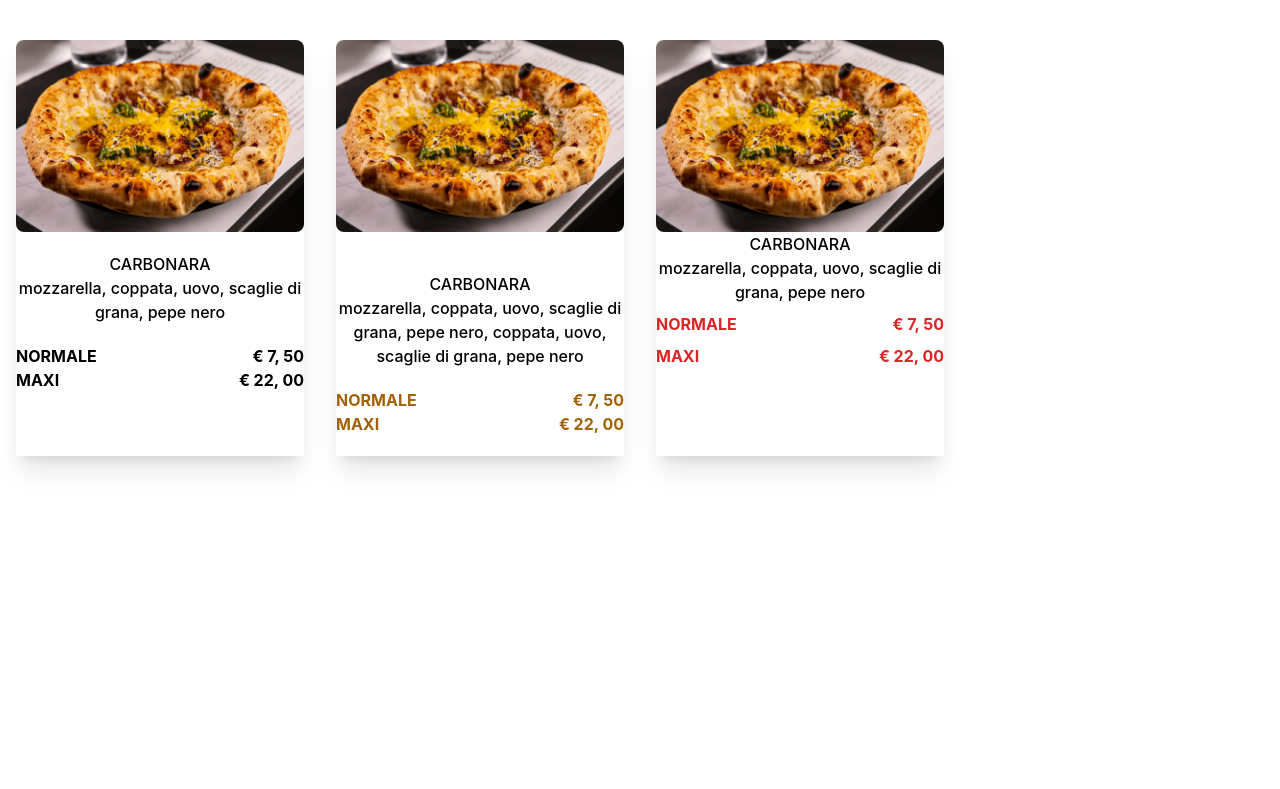
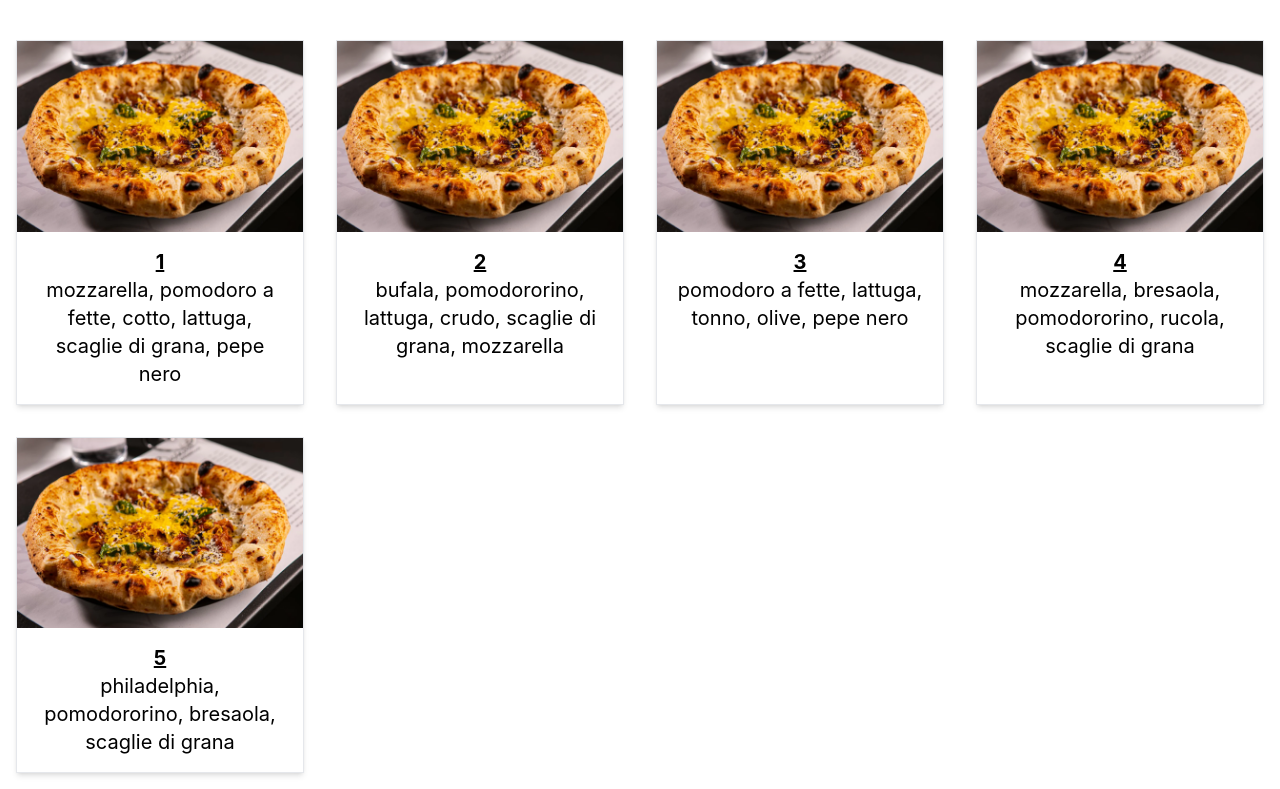
Before and after one commit to LuxitaLucia/pizzeriaS, a plain HTML site: page menu/pucce/index.html in a window 1280 px wide. Shown: the part 274-1063 px from the top of the page. Before the commit the page ends 800 px from the top, so only its background shows below. Drawn offline with nearby package versions, Linux system fonts and the light colour scheme.

Commit message:
section pucce done

```diff
--- a/menu/pucce/index.html
+++ b/menu/pucce/index.html
@@ -53,8 +53,9 @@
         </div>
       </nav>
 
+      <section>
         <div
-        class="bg-red-800 w-full flex justify-between items-center flex-wrap border-t-2 border-black"
+          class="bg-red-800 w-full flex justify-between items-center flex-wrap font-semibold border-t-2 border-black"
         >
           <a
             href="/menu/pizze-speciali"
@@ -97,98 +98,128 @@
             PUCCE
           </a>
         </div>
+      </section>
     </header>
 
     <main>
       <!-- Secțiune submeniu -->
       <section class="container mx-auto py-10 text-red-700">
-        <h2 class="text-3xl font-bold text-center">PUCCE</h2>
+        <h1 class="text-3xl font-bold text-center">PUCCE</h1>
 
-        <h1 class="text-3xl font-bold text-center mt-5">Il nostro Menu</h1>
+        <div class="text-3xl font-bold text-center mt-5">
+          Impasto ad olio, € 6, 00
+        </div>
       </section>
+      <!-- Secțiune meniu -->
       <section class="container mx-auto p-4">
         <div
-          class="grid grid-cols-1 sm:grid-cols-2 md:grid-cols-3 lg:grid-cols-4 gap-8"
+          class="grid grid-cols-1 sm:grid-cols-2 lg:grid-cols-3 xl:grid-cols-4 gap-8"
         >
+          <!-- Pizza 1 -->
           <div
-            class="block shadow-xl text-center font-medium hover:scale-105 transition-transform"
+            class="h-full border border-gray-200 text-center shadow-md transition duration-1000 hover:shadow-xl"
           >
+            <div class="overflow-hidden">
               <img
                 src="/photos/Carbonara.web.webp"
-              class="w-full rounded-lg"
-              alt="Pizza Carbonara"
+                alt="Pizza  CARBONARA"
+                class="scale-1 hover:scale-125 duration-1000"
               />
-            <div class="my-5 mb-0">
-              <div class="my-5">
-                <div>CARBONARA</div>
+            </div>
+            <div
+              class="p-4 text-xl flex flex-col justify-between gap-2 min-h-[100px] sm:min-h-[114px] xl:min-h-[141px]"
+            >
               <div>
-                  mozzarella, coppata, uovo, scaglie di grana, pepe nero
-                </div>
-              </div>
-              <div>
-                <div class="flex justify-between font-bold">
-                  <div>NORMALE</div>
-                  <div>€ 7, 50</div>
-                </div>
-                <div class="flex justify-between font-bold">
-                  <p>MAXI</p>
-                  <p>€ 22, 00</p>
+                <h3 class="font-bold underline">1</h3>
+                <p>
+                  mozzarella, pomodoro a fette, cotto, lattuga, scaglie di
+                  grana, pepe nero
+                </p>
               </div>
             </div>
           </div>
+          <!-- Pizza 2 -->
+          <div
+            class="h-full border border-gray-200 text-center shadow-md transition duration-1000 hover:shadow-xl"
+          >
+            <div class="overflow-hidden">
+              <img
+                src="/photos/Carbonara.web.webp"
+                alt="Pizza  CARBONARA"
+                class="scale-1 hover:scale-125 duration-1000"
+              />
             </div>
             <div
-            class="block shadow-xl text-center font-medium hover:scale-105 transition-transform"
+              class="p-4 text-xl flex flex-col justify-between gap-2 min-h-[100px] sm:min-h-[114px] xl:min-h-[141px]"
             >
-            <img
-              src="/photos/Carbonara.web.webp"
-              class="w-full rounded-lg"
-              alt="Pizza Carbonara"
-            />
-            <div class="my-5 flex flex-col">
-              <div class="my-5">
-                <div>CARBONARA</div>
               <div>
-                  mozzarella, coppata, uovo, scaglie di grana, pepe nero,
-                  coppata, uovo, scaglie di grana, pepe nero
-                </div>
-              </div>
-              <div class="text-yellow-700">
-                <div class="flex justify-between font-bold">
-                  <div>NORMALE</div>
-                  <div>€ 7, 50</div>
-                </div>
-                <div class="flex justify-between font-bold">
-                  <p>MAXI</p>
-                  <p>€ 22, 00</p>
+                <h3 class="font-bold underline">2</h3>
+                <p>
+                  bufala, pomodororino, lattuga, crudo, scaglie di grana,
+                  mozzarella
+                </p>
               </div>
             </div>
           </div>
+          <!-- Pizza 3 -->
+          <div
+            class="h-full border border-gray-200 text-center shadow-md transition duration-1000 hover:shadow-xl"
+          >
+            <div class="overflow-hidden">
+              <img
+                src="/photos/Carbonara.web.webp"
+                alt="Pizza  CARBONARA"
+                class="scale-1 hover:scale-125 duration-1000"
+              />
             </div>
             <div
-            class="block shadow-xl text-center font-medium hover:scale-105 transition-transform"
+              class="p-4 text-xl flex flex-col justify-between gap-2 min-h-[100px] sm:min-h-[114px] xl:min-h-[141px]"
             >
+              <div>
+                <h3 class="font-bold underline">3</h3>
+                <p>pomodoro a fette, lattuga, tonno, olive, pepe nero</p>
+              </div>
+            </div>
+          </div>
+          <!-- Pizza 4 -->
+          <div
+            class="h-full border border-gray-200 text-center shadow-md transition duration-1000 hover:shadow-xl"
+          >
+            <div class="overflow-hidden">
               <img
                 src="/photos/Carbonara.web.webp"
-              class="w-full rounded-lg"
-              alt="Pizza Carbonara"
+                alt="Pizza  CARBONARA"
+                class="scale-1 hover:scale-125 duration-1000"
               />
+            </div>
+            <div
+              class="p-4 text-xl flex flex-col justify-between gap-2 min-h-[100px] sm:min-h-[114px] xl:min-h-[141px]"
+            >
               <div>
-              <div>
-                <div>CARBONARA</div>
-                <div>
-                  mozzarella, coppata, uovo, scaglie di grana, pepe nero
+                <h3 class="font-bold underline">4</h3>
+                <p>
+                  mozzarella, bresaola, pomodororino, rucola, scaglie di grana
+                </p>
               </div>
             </div>
+          </div>
+          <!-- Pizza 5 -->
+          <div
+            class="h-full border border-gray-200 text-center shadow-md transition duration-1000 hover:shadow-xl"
+          >
+            <div class="overflow-hidden">
+              <img
+                src="/photos/Carbonara.web.webp"
+                alt="Pizza  CARBONARA"
+                class="scale-1 hover:scale-125 duration-1000"
+              />
+            </div>
+            <div
+              class="p-4 text-xl flex flex-col justify-between gap-2 min-h-[100px] sm:min-h-[114px] xl:min-h-[141px]"
+            >
               <div>
-                <div class="flex justify-between">
-                  <div class="text-red-600 font-bold mt-2">NORMALE</div>
-                  <div class="text-red-600 font-bold mt-2">€ 7, 50</div>
-                </div>
-                <div class="flex justify-between">
-                  <p class="text-red-600 font-bold mt-2">MAXI</p>
-                  <p class="text-red-600 font-bold mt-2">€ 22, 00</p>
-                </div>
+                <h3 class="font-bold underline">5</h3>
+                <p>philadelphia, pomodororino, bresaola, scaglie di grana</p>
               </div>
             </div>
           </div>
```
Also changed, not shown: menu/pizze-speciali/index.html (+3 -1 lines). Lines whose indentation alone changed are shown as unchanged.
